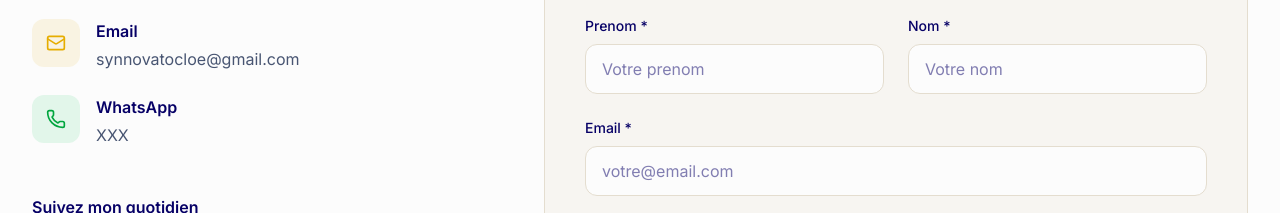
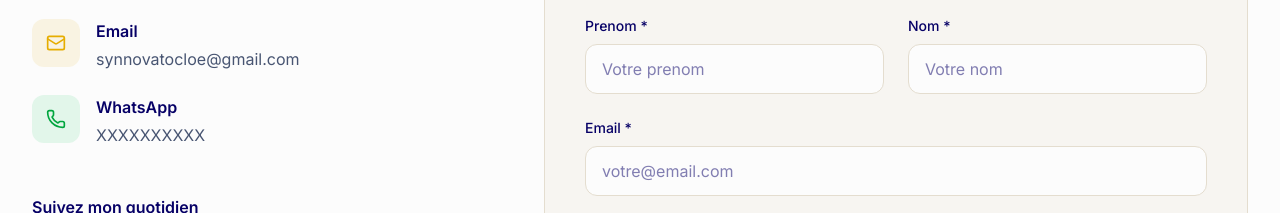
Before and after one commit to kakporosaire953-creator/Synnova-Belvine-Kybarance-TOCLOE, a Next.js app: page /contact in a window 1280 px wide. Shown: the part 1560-1773 px from the top of the page. Built offline with nearby package versions, Linux system fonts and the light colour scheme; a web font is replaced by a local one.

Commit message:
Update WhatsApp format to XXXXXXXXXX

```diff
--- a/app/contact/page.tsx
+++ b/app/contact/page.tsx
@@ -264,7 +264,7 @@ Email: ${formData.email}`;
                     </div>
                     <div>
                       <h3 className="font-semibold text-foreground group-hover:text-rose transition-colors">WhatsApp</h3>
-                      <p className="text-muted-foreground mt-1">XXX</p>
+                      <p className="text-muted-foreground mt-1">XXXXXXXXXX</p>
                     </div>
                   </a>
                 </div>
--- a/components/simple-chatbot.tsx
+++ b/components/simple-chatbot.tsx
@@ -46,7 +46,7 @@ export function SimpleChatbot() {
 
     // Réponse automatique simple
     setTimeout(() => {
-      addBotMessage("Merci pour votre message ! Pour une réponse personnalisée, contactez-moi sur WhatsApp : XXX ou par email : synnovatocloe@gmail.com");
+      addBotMessage("Merci pour votre message ! Pour une réponse personnalisée, contactez-moi sur WhatsApp : XXXXXXXXXX ou par email : synnovatocloe@gmail.com");
     }, 1000);
   };
 
```
Also changed, not shown: 1 other file (tests, documents, lock files or other folders).
